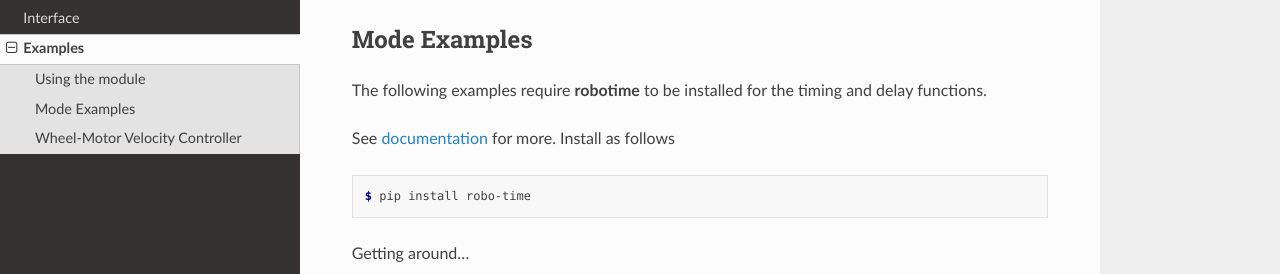
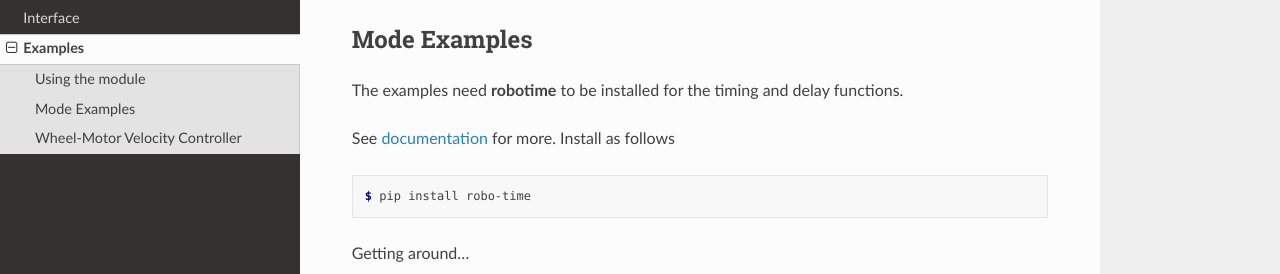
Before and after one commit to mkner/robo-pid, a Sphinx documentation site: the page built from docs/examples.rst, in a window 1280 px wide and 900 px high, scrolled down 630 px. Shown: the part 177-451 px from the top of the window. Built offline with Sphinx 7.4.7 and the Read the Docs theme 2.0.0, drawn with Linux system fonts in a browser that asks for light colours.

Commit message:
Update examples.rst

```diff
--- a/docs/examples.rst
+++ b/docs/examples.rst
@@ -31,7 +31,7 @@ RoboPid v0.02.05
 
 Mode Examples
 *************
-The following examples require **robotime**
+The examples need **robotime**
 to be installed for the timing and delay functions.
 
 See `documentation <https://robo-time.readthedocs.io/en/latest/>`_ for more.
```
